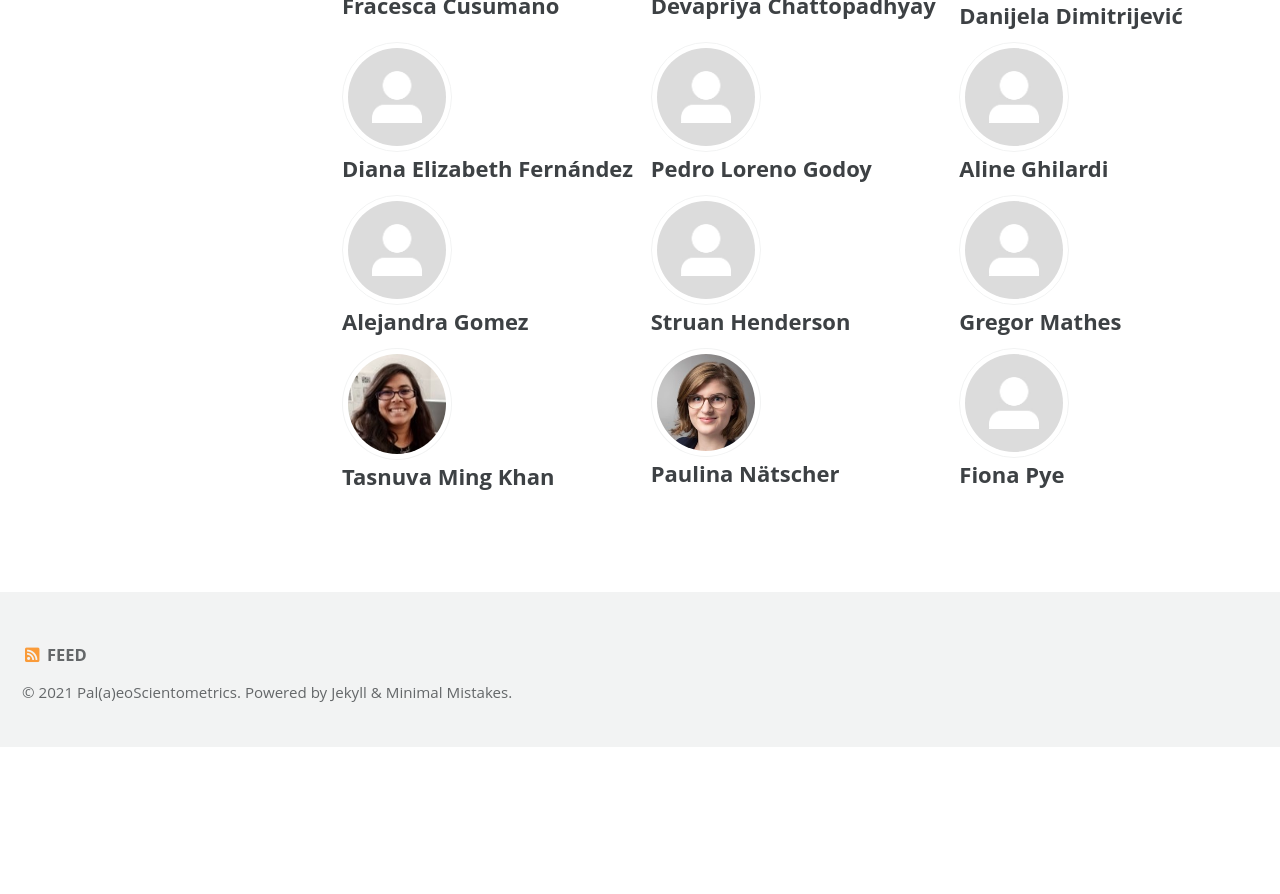
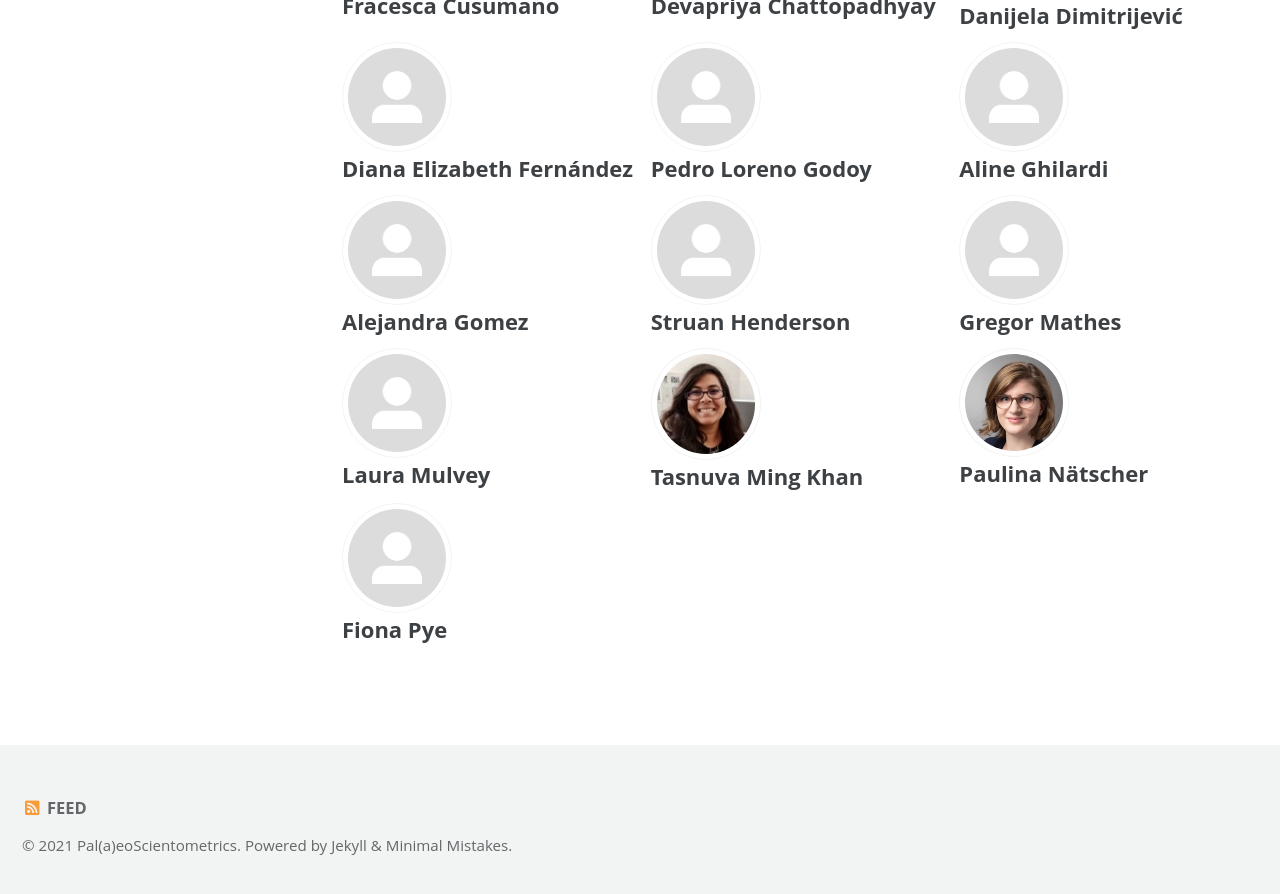
Before and after one commit to paleoscientometric/paleoscientometric.github.io, a Jekyll site: the page built from _pages/team.md, in a window 1280 px wide and 900 px high, scrolled down 904 px. Shown: the top 894 px of the window. Built offline with Jekyll 4.4.1, drawn with Linux system fonts in a browser that asks for light colours; cached includes are drawn as plain includes; before the commit the page ends 1651 px from its top, so only the background shows below that.

Commit message:
added laura

```diff
--- a/_data/members.yml
+++ b/_data/members.yml
@@ -26,6 +26,9 @@ Struan:
 Gregor:
   name: "Gregor Mathes"
 
+Laura:
+  name: "Laura Mulvey"
+
 Ming:
   name    : "Tasnuva Ming Khan"
   avatar      : "/assets/images/authors/ming.jpg"
```
